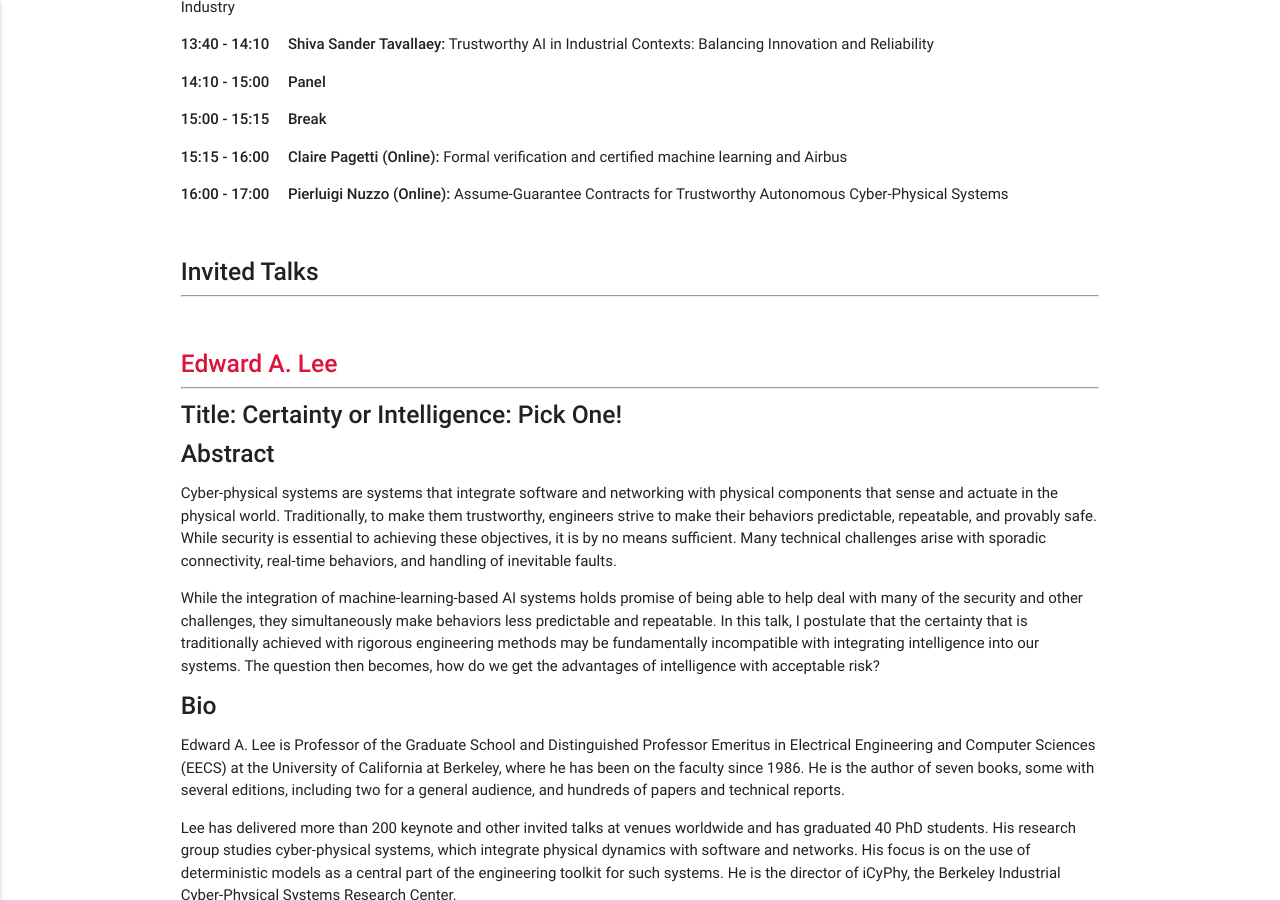
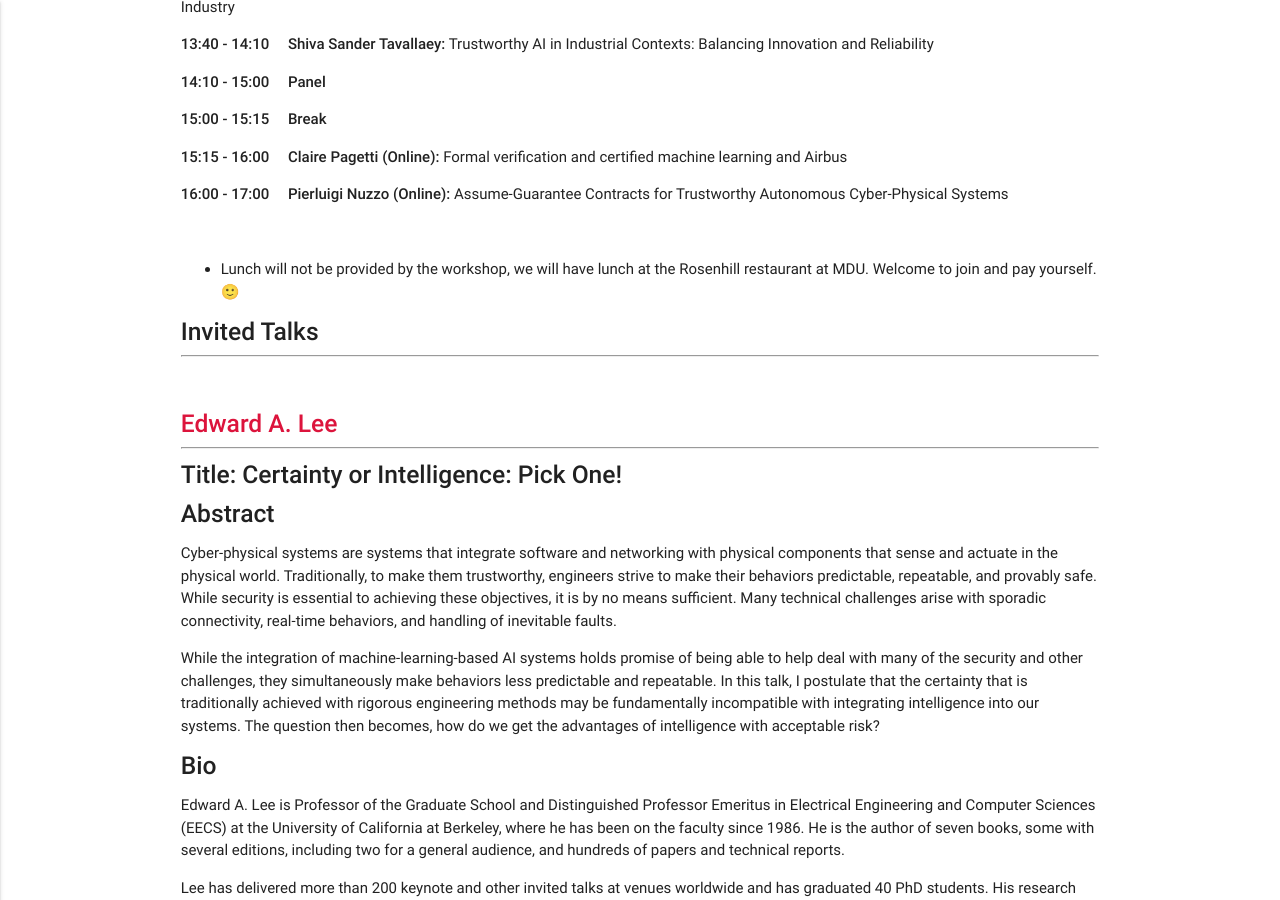
Before and after one commit to rebeca-lang/rebeca-lang.github.io, a Jekyll site: the page built from events/TrustCPS-AI.md, in a window 1280 px wide and 900 px high, scrolled down 2165 px. Built offline with Jekyll 4.4.1, drawn with Linux system fonts in a browser that asks for light colours; some of the changed text lies outside the part shown.

Commit message:
Update TrustCPS-AI.md

```diff
--- a/events/TrustCPS-AI.md
+++ b/events/TrustCPS-AI.md
@@ -17,7 +17,7 @@ The workshop features invited talks by Edward A. Lee (UC Berkeley) on the trade-
 
 <br>
 
-##### **Place and Date**
+##### **Date and Place**
 **Wednesday May 21, 2025**
 
 **Mälardalen University, Västerås, Sweden**
@@ -69,6 +69,8 @@ The workshop features invited talks by Edward A. Lee (UC Berkeley) on the trade-
 **16:00 - 17:00** &nbsp; &nbsp; **Pierluigi Nuzzo (Online):** Assume-Guarantee Contracts for Trustworthy Autonomous Cyber-Physical Systems
 
 <br>
+
+* Lunch will not be provided by the workshop, we will have lunch at the Rosenhill restaurant at MDU. Welcome to join and pay yourself. 🙂
 
 ##### **Invited Talks**
 ---
```
